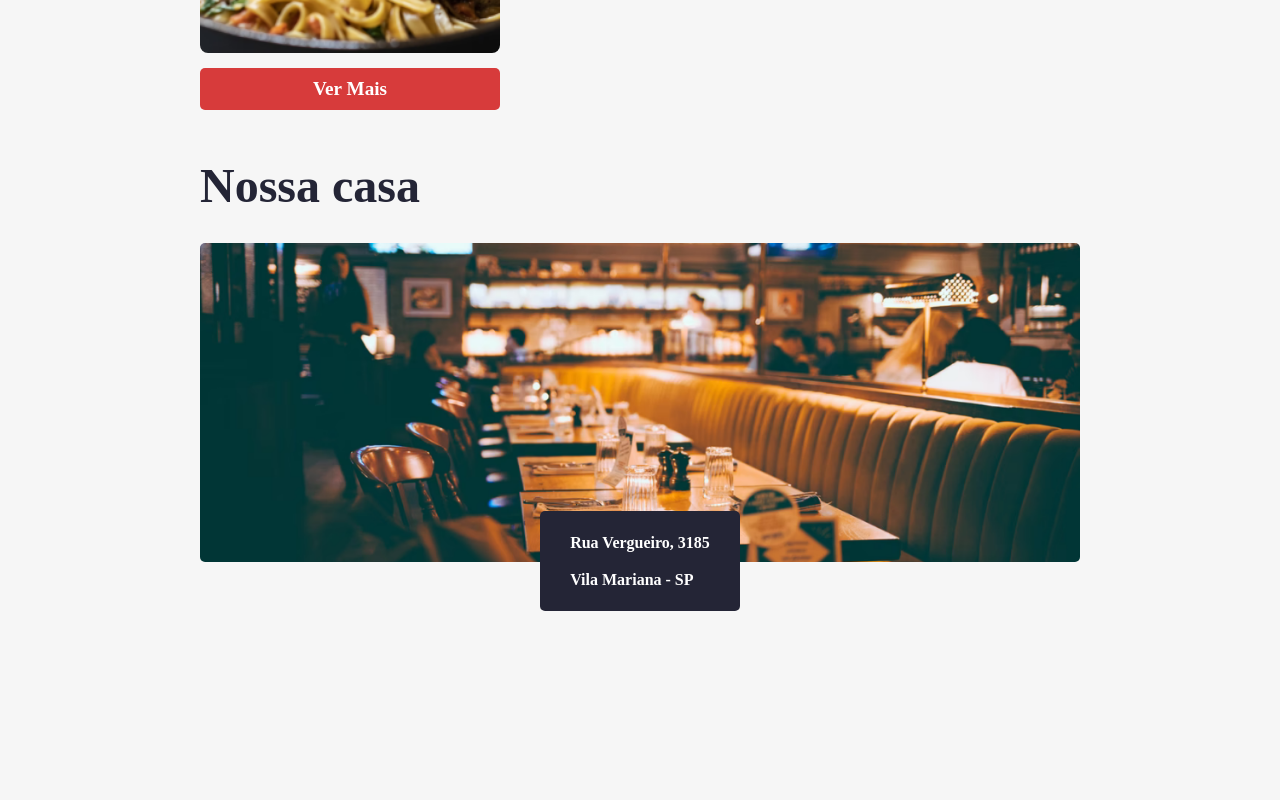
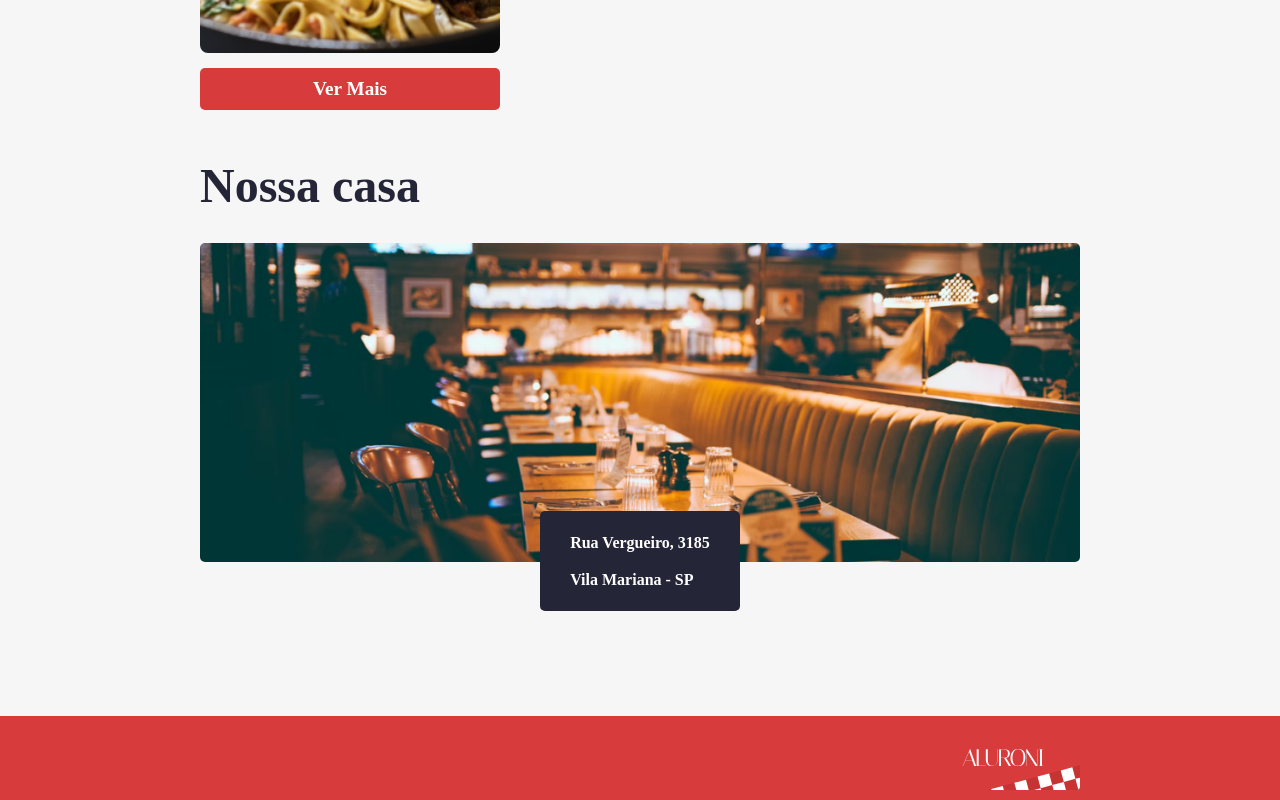
Before and after one commit to gmartpad/restaurante-aluroni, a React (Create React App) app: page / in a window 1280 px wide. Shown: the part 1171-1971 px from the top of the page. Before the commit the page ends 1887 px from the top, so only its background shows below. Built offline with nearby package versions, Linux system fonts and the light colour scheme; a web font is replaced by a local one.

Commit message:
creating NotFound Screen

```diff
--- /dev/null
+++ b/src/components/Footer/Footer.module.scss
@@ -0,0 +1,17 @@
+@import "styles/variaveis";
+@import "styles/breakpoints";
+.footer {
+  background-color: $red;
+  display: flex;
+  justify-content: flex-end;
+  padding: 10px $padding-horizontal;
+  @media (max-width: $desktop_xsm) {
+  padding: 10px $padding-horizontal-mobile;
+  }
+  @media (min-width: $desktop_xsm) and (max-width: $desktop_sm) {
+  padding: 10px $padding-horizontal-sm;
+  }
+  @media (min-width: $desktop_sm) and (max-width: $desktop_md) {
+  padding: 10px $padding-horizontal-md;
+  }
+}
--- /dev/null
+++ b/src/components/Footer/index.tsx
@@ -0,0 +1,13 @@
+import React from 'react';
+import styles from './Footer.module.scss';
+import { ReactComponent as Logo } from 'assets/img/logo.svg';
+
+const Footer = () => {
+    return (
+        <footer className={styles.footer}>
+            <Logo/>
+        </footer>
+    );
+};
+
+export default Footer;
--- a/src/index.css
+++ b/src/index.css
@@ -9,3 +9,9 @@
   box-sizing: border-box;
   font-family: 'Italiana', serif;
 }
+
+#root > main.container {
+  display: flex;
+  flex-direction: column;
+  min-height: 100vh;
+}
--- /dev/null
+++ b/src/pages/NotFound/NotFound.module.scss
@@ -0,0 +1,21 @@
+@import 'styles/variaveis';
+.container {
+  align-items: center;
+  display: flex;
+  flex: 1;
+  flex-direction: column;
+  justify-content: center;
+}
+.voltar {
+  display: flex;
+  justify-content: flex-start;
+  width: 100%;
+  button {
+    background-color: transparent;
+    border: none;
+    color: $red;
+    cursor: pointer;
+    font-size: 1.5rem;
+    font-weight: bold;
+  }
+}
--- /dev/null
+++ b/src/pages/NotFound/index.tsx
@@ -0,0 +1,18 @@
+import React from 'react';
+import styles from './NotFound.module.scss';
+import { ReactComponent as NotFoundImage } from 'assets/img/not_found.svg';
+import classNames from 'classnames';
+import stylesTema from 'styles/Tema.module.scss';
+
+const NotFound = () => {
+    return (
+        <div className={classNames({
+            [styles.container]: true,
+            [stylesTema.container]: true,
+        })}>
+            <NotFoundImage/>
+        </div>
+    );
+};
+
+export default NotFound;
--- a/src/routes.js
+++ b/src/routes.js
@@ -4,6 +4,8 @@
 import Menu from 'components/Menu';
 import PaginaPadrao from 'components/PaginaPadrao';
 import Sobre from 'pages/Sobre';
+import Footer from 'components/Footer';
+import NotFound from 'pages/NotFound';
 
 export default function AppRouter() {
     return (
@@ -16,7 +18,9 @@
                         <Route path='cardapio' element={<Cardapio/>} />
                         <Route path='sobre' element={<Sobre/>} />
                     </Route>
+                    <Route path='*' element={<NotFound/>}/>
                 </Routes>
+                <Footer/>
             </Router>
         </main>
     );
```
Also changed, not shown: src/assets/img/not_found.svg (added).
